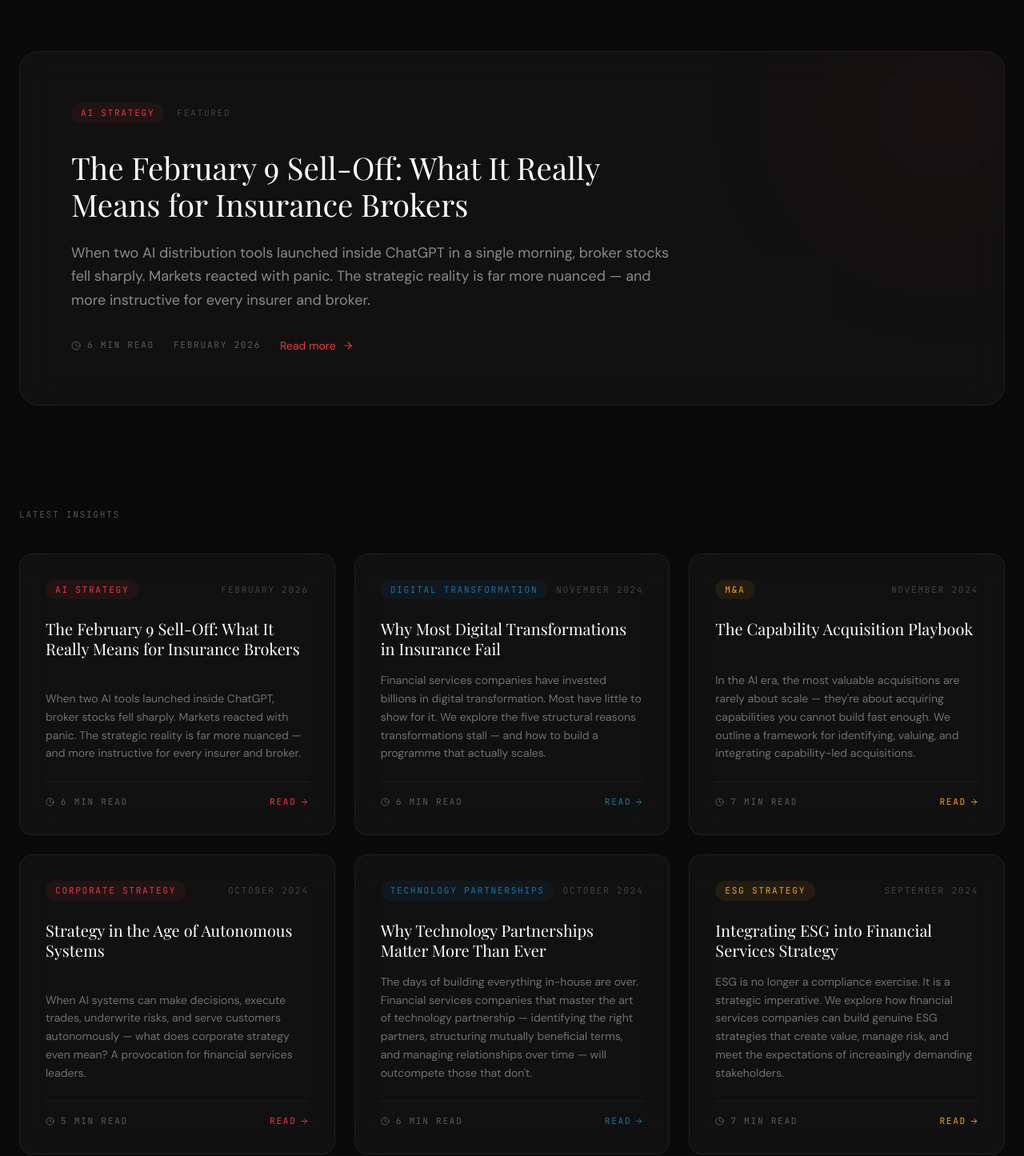
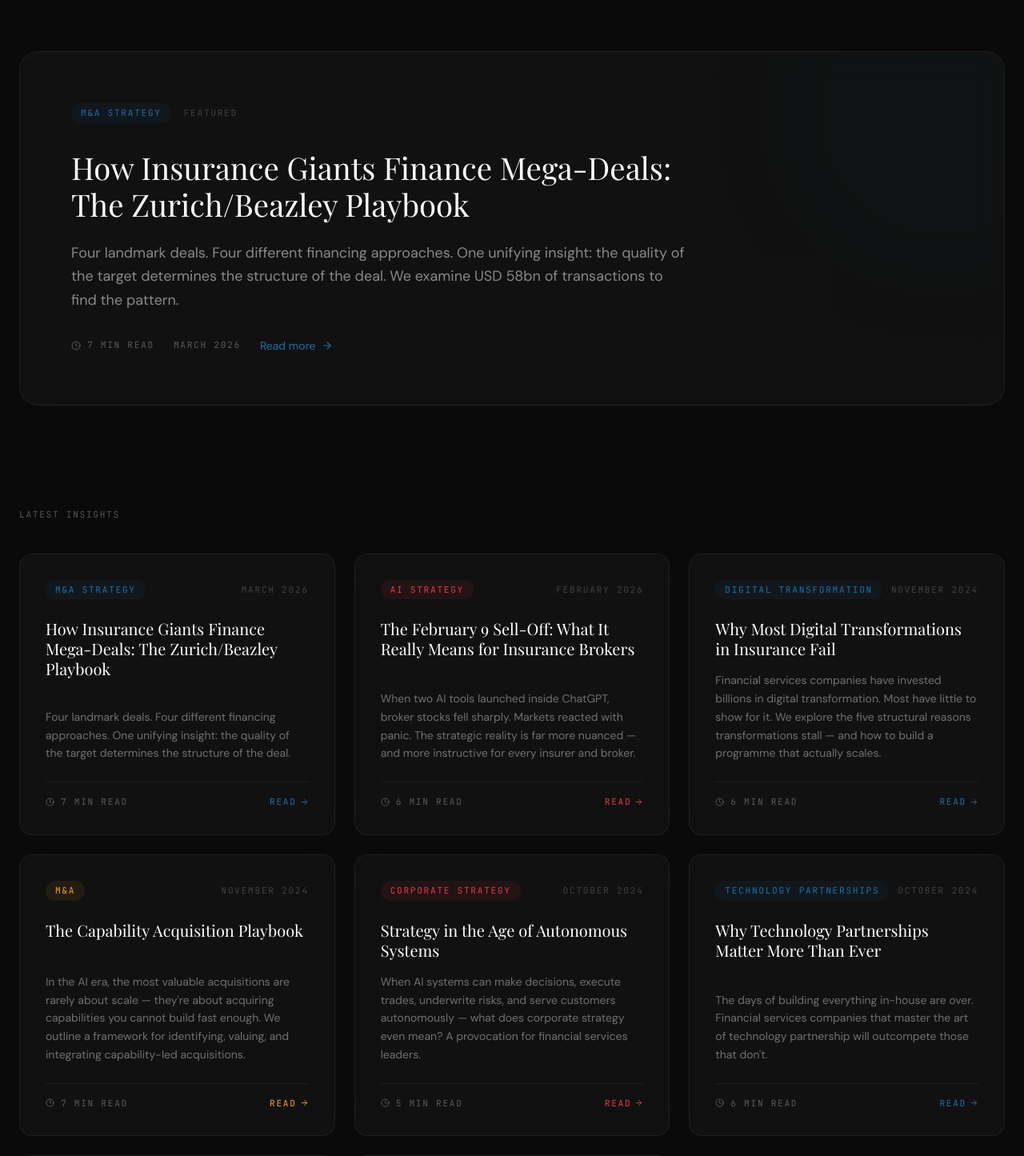
Before and after one commit to parulkgreen-design/eudaimon-consulting, a Next.js app: page /insights in a window 1280 px wide. Shown: the part 880-2325 px from the top of the page at 80% size. Built offline with nearby package versions, Linux system fonts and the light colour scheme; a web font is replaced by a local one.

Commit message:
Update page.tsx

```diff
--- a/app/insights/page.tsx
+++ b/app/insights/page.tsx
@@ -3,17 +3,27 @@
 import AnimatedSection from "@/components/AnimatedSection";
 
 const featured = {
-  tag: "AI Strategy",
-  color: "#E63946",
-  title: "The February 9 Sell-Off: What It Really Means for Insurance Brokers",
+  tag: "M&A Strategy",
+  color: "#1D6FA4",
+  title: "How Insurance Giants Finance Mega-Deals: The Zurich/Beazley Playbook",
   excerpt:
-    "When two AI distribution tools launched inside ChatGPT in a single morning, broker stocks fell sharply. Markets reacted with panic. The strategic reality is far more nuanced — and more instructive for every insurer and broker.",
-  readTime: "6 min read",
-  date: "February 2026",
-  href: "/insights/broker-ai-disruption",
+    "Four landmark deals. Four different financing approaches. One unifying insight: the quality of the target determines the structure of the deal. We examine USD 58bn of transactions to find the pattern.",
+  readTime: "7 min read",
+  date: "March 2026",
+  href: "/insights/insurance-ma-financing",
 };
 
 const insights = [
+  {
+    tag: "M&A Strategy",
+    color: "#1D6FA4",
+    title: "How Insurance Giants Finance Mega-Deals: The Zurich/Beazley Playbook",
+    excerpt:
+      "Four landmark deals. Four different financing approaches. One unifying insight: the quality of the target determines the structure of the deal.",
+    readTime: "7 min read",
+    date: "March 2026",
+    href: "/insights/insurance-ma-financing",
+  },
   {
     tag: "AI Strategy",
     color: "#E63946",
@@ -59,7 +69,7 @@
     color: "#1D6FA4",
     title: "Why Technology Partnerships Matter More Than Ever",
     excerpt:
-      "The days of building everything in-house are over. Financial services companies that master the art of technology partnership — identifying the right partners, structuring mutually beneficial terms, and managing relationships over time — will outcompete those that don't.",
+      "The days of building everything in-house are over. Financial services companies that master the art of technology partnership will outcompete those that don't.",
     readTime: "6 min read",
     date: "October 2024",
     href: "/contact",
@@ -69,7 +79,7 @@
     color: "#F4A01C",
     title: "Integrating ESG into Financial Services Strategy",
     excerpt:
-      "ESG is no longer a compliance exercise. It is a strategic imperative. We explore how financial services companies can build genuine ESG strategies that create value, manage risk, and meet the expectations of increasingly demanding stakeholders.",
+      "ESG is no longer a compliance exercise. It is a strategic imperative. We explore how financial services companies can build genuine ESG strategies that create value and manage risk.",
     readTime: "7 min read",
     date: "September 2024",
     href: "/contact",
@@ -79,7 +89,7 @@
     color: "#E63946",
     title: "From Pilot to Platform: Scaling Innovation in Insurance",
     excerpt:
-      "Launching a proof of concept is easy. Scaling it is hard. Most insurers are drowning in pilots that never achieve commercial relevance. We lay out the conditions required to move from experimental to enterprise-scale innovation.",
+      "Launching a proof of concept is easy. Scaling it is hard. Most insurers are drowning in pilots that never achieve commercial relevance.",
     readTime: "5 min read",
     date: "September 2024",
     href: "/contact",
```
